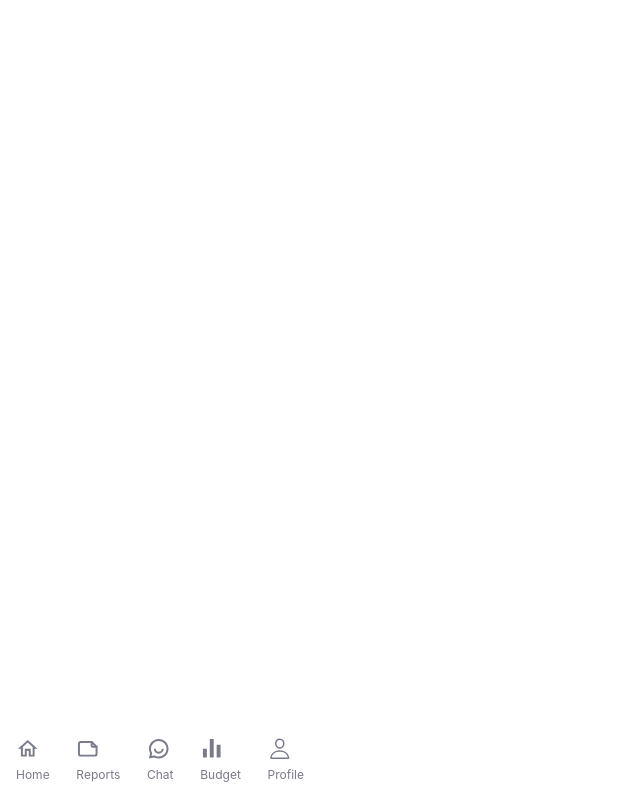
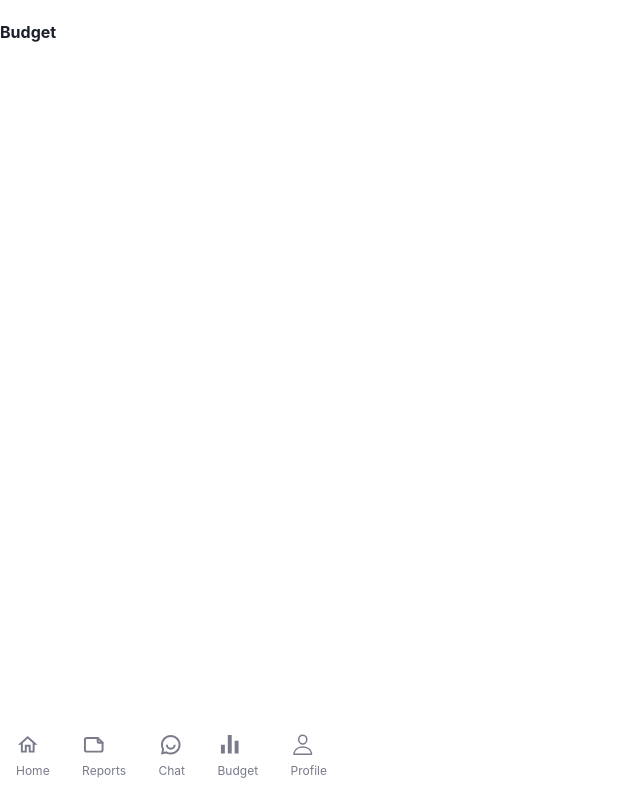
Before and after one commit to kelzzzcodes/Chakra-ui, a React (Create React App) app: page / in a window 1280 px wide. Shown: the whole page, without its empty margins (0-640 px from the left). Built offline with nearby package versions, Linux system fonts and the light colour scheme.

Commit message:
my commit

```diff
--- a/src/components/Bottombar.jsx
+++ b/src/components/Bottombar.jsx
@@ -8,16 +8,17 @@ const Bottombar = () => {
     <Box
       position="fixed"
       bottom="0"
-      left='0'
-
-      w='xs'
+      w='376px'
       bg="white"
       color="#797B8B"
       display='flex'
+      justifyItems='center'
+      alignItems='center'
+      height='87px'
       padding="1rem"
       zIndex="999"
     >
-      <Flex display='flex' align="center" justify="space-between" w='xs'>
+      <Flex display='flex' justifyItems='center' align="center" justify="space-between" w='311px'>
         {BottombarLinks.map((items) => (
           <Link
             key={items.label}
--- a/src/pages/Home.jsx
+++ b/src/pages/Home.jsx
@@ -7,21 +7,16 @@ const Home = () => {
       display="flex"
       flexDirection="column"
       h="100vh" // Set height to 100vh
-      bg="white" // Outer box with green background
+      bg="white"
+      overflow='none'
+      position='absolute' Outer box with green background
     >
-      <Box
-        display="flex"
-        flexDirection="column"
-        w="md"
-        height="100vh"
-        marginLeft="30px"
-      >
-        {/* <Heading as="h1" size="28px" fontWeight="bold" marginTop="20px">
+      <Box w="md" position='fixed' top='0'>
+        <Heading as="h1" size="28px" fontWeight="bold" marginTop="20px">
           Budget
-        </Heading> */}
-
-        <Bottombar />
+        </Heading>
       </Box>
+      <Bottombar />
     </Box>
   )
 }
```
